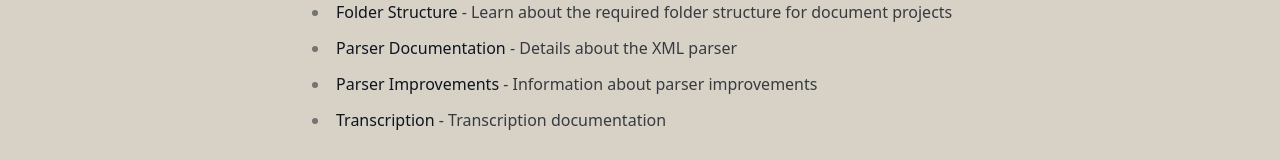
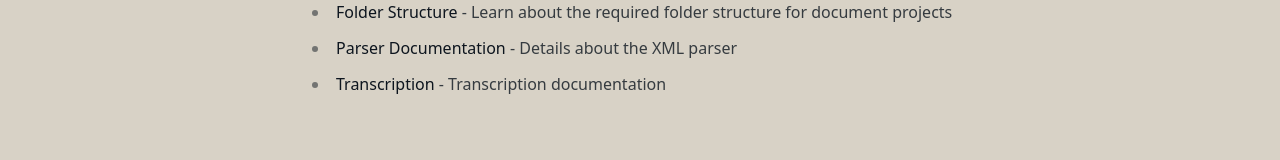
Before and after one commit to collaite/collens, a SvelteKit app: page /docs in a window 1280 px wide. Shown: the part 337-497 px from the top of the page. Built offline with nearby package versions, Linux system fonts and the light colour scheme.

Commit message:
refactor: remove unused RSS server logic and clean up documentation links

```diff
--- a/src/routes/docs/+page.svelte
+++ b/src/routes/docs/+page.svelte
@@ -19,10 +19,10 @@
 			<a href="{base}/docs/parser-documentation">Parser Documentation</a>
 			- Details about the XML parser
 		</li>
-		<li>
+		<!-- <li>
 			<a href="{base}/docs/parser-improvements">Parser Improvements</a>
 			- Information about parser improvements
-		</li>
+		</li> -->
 		<li>
 			<a href="{base}/docs/transcription">Transcription</a>
 			- Transcription documentation
--- a/vite.config.ts
+++ b/vite.config.ts
@@ -4,7 +4,6 @@ import { enhancedImages } from '@sveltejs/enhanced-img';
 import Icons from 'unplugin-icons/vite'
 
 import VitePluginRestart from 'vite-plugin-restart';
-import { viteStaticCopy } from 'vite-plugin-static-copy'
 
 
 export default defineConfig({
@@ -12,7 +11,6 @@ export default defineConfig({
 		enhancedImages(),
 
 		VitePluginRestart({ restart: ['./content/**'] }),
-		viteStaticCopy({ targets: [{ src: './src/content/*', dest: './content/' }] }),
 
 		sveltekit(),
 		Icons({
```
Also changed, not shown: src/routes/rss.xml/+server.ts (deleted, +0 -40 lines).
